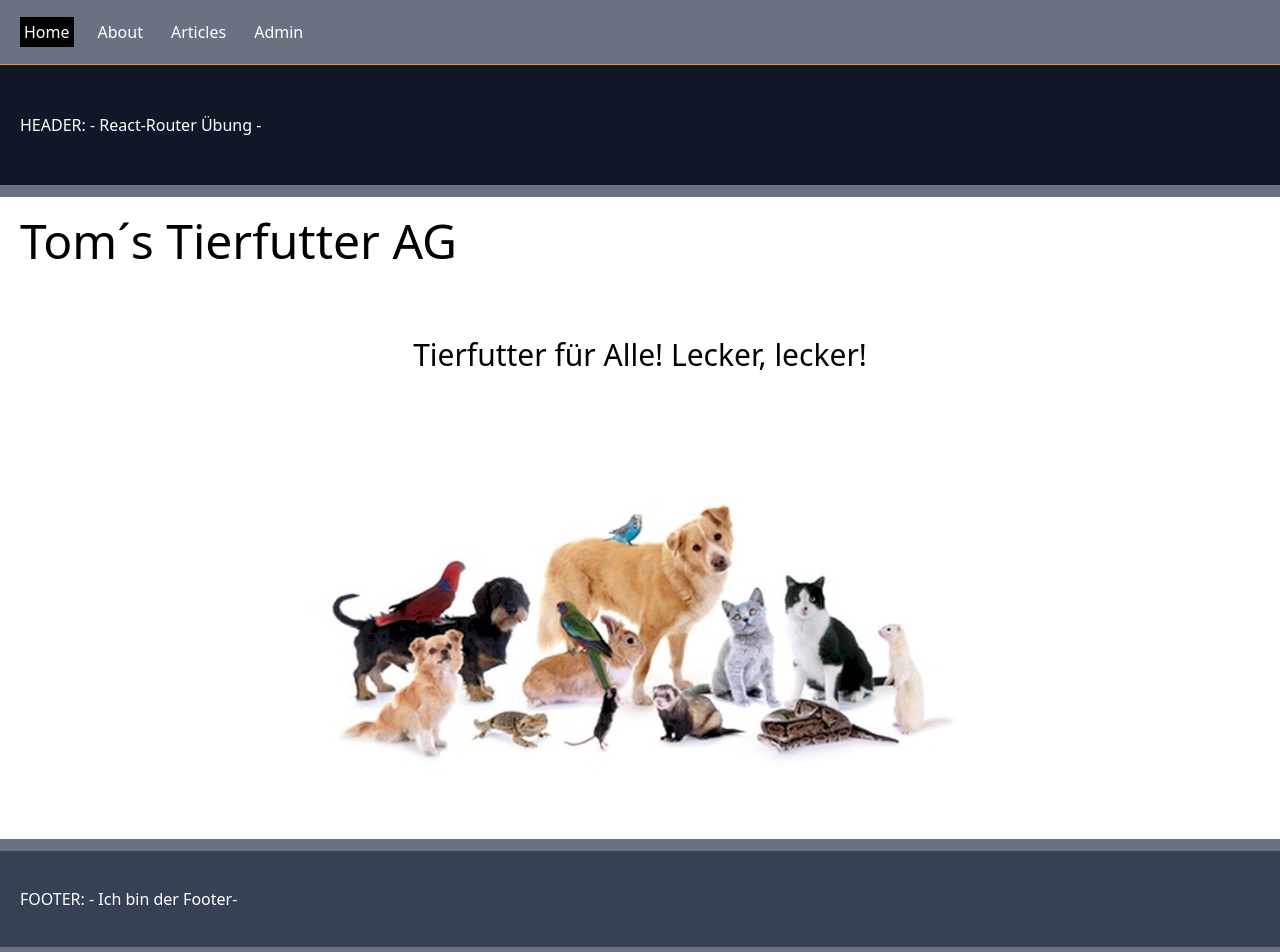
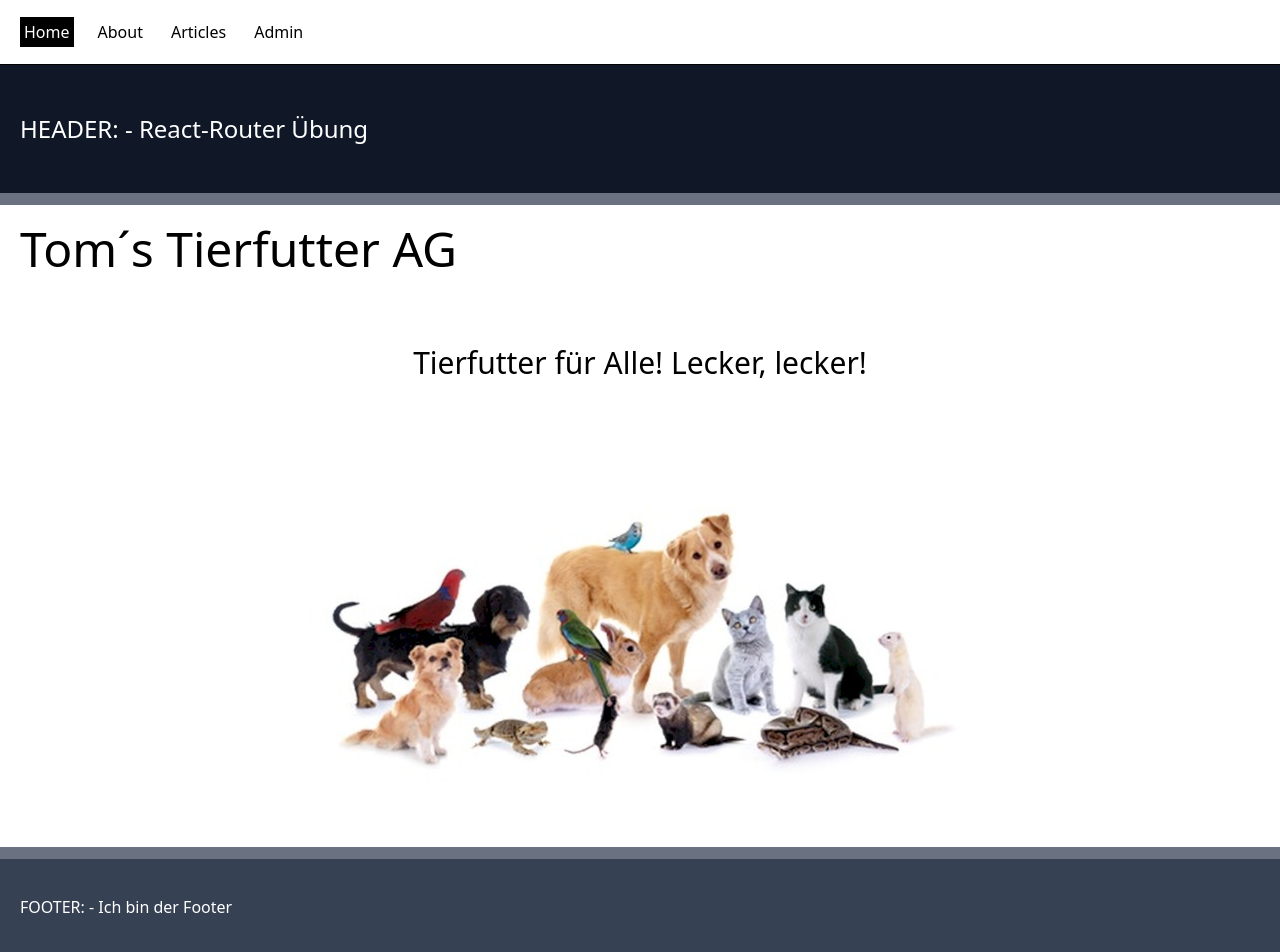
Before and after one commit to kaktusgarten/react-router-uebung-tierfutter, a React (Vite) app: page / in a window 1280 px wide. Shown: the top 952 px of the page. Built offline with nearby package versions, Linux system fonts and the light colour scheme.

Commit message:
Tailwind styling

```diff
--- a/src/components/Footer.jsx
+++ b/src/components/Footer.jsx
@@ -2,7 +2,9 @@ export default function Footer() {
   return (
     <>
       <footer className=" p-5 py-9 bg-gray-700 text-white mt-3">
-        <h1>FOOTER: - Ich bin der Footer- </h1>
+        <div className="container m-auto">
+          <h1>FOOTER: - Ich bin der Footer</h1>
+        </div>
       </footer>
     </>
   );
--- a/src/components/Header.jsx
+++ b/src/components/Header.jsx
@@ -2,7 +2,9 @@ export default function Header() {
   return (
     <>
       <header className="p-5 py-12 bg-gray-900 text-white mb-3">
-        <h1>HEADER: - React-Router Übung -</h1>
+        <div className="container m-auto">
+          <h1 className="text-2xl">HEADER: - React-Router Übung</h1>
+        </div>
       </header>
     </>
   );
--- a/src/components/Nav.jsx
+++ b/src/components/Nav.jsx
@@ -2,7 +2,7 @@ import { NavLink } from "react-router";
 export default function Nav() {
   return (
     <>
-      <nav className="sticky top-0  p-5 flex gap-7 bg-gray-500 text-white border-b border-b-amber-500">
+      <nav className="sticky top-0  p-5 flex gap-7 bg-white text-black border-b border-b-black">
         <div className="container m-auto">
           <ul className="flex gap-5">
             <li>
```
